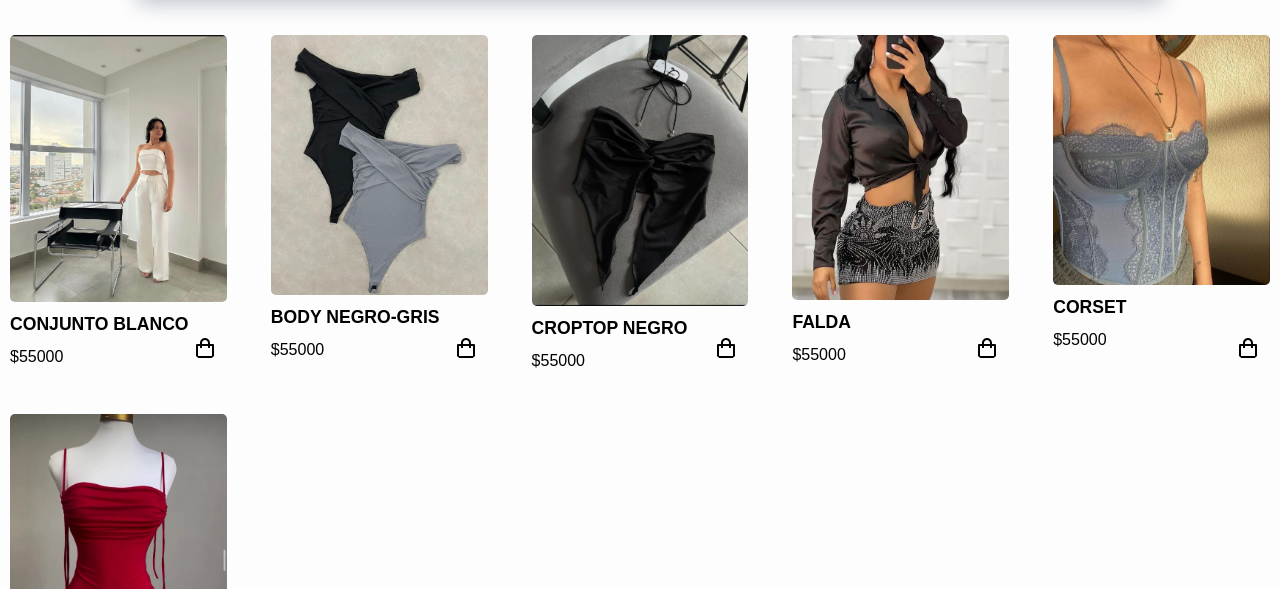
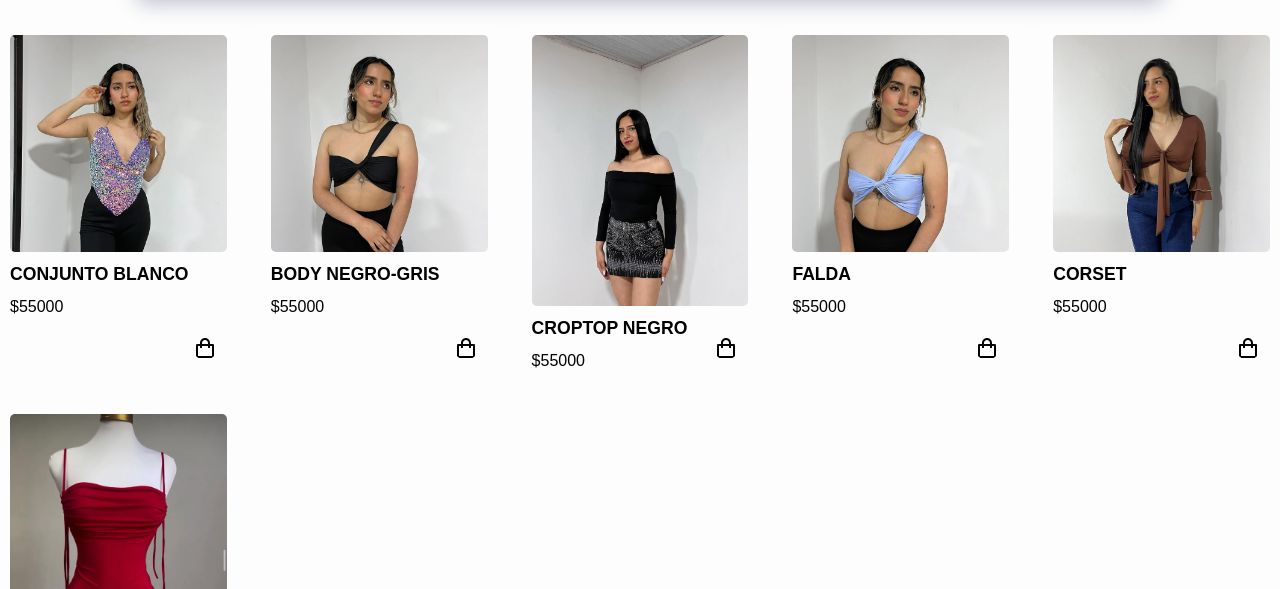
Before and after one commit to Alexus97/mockup-caliot-store, a plain HTML site: page index.html in a window 1280 px wide. Shown: the part 107-696 px from the top of the page. Drawn offline with Linux system fonts and the light colour scheme.

Commit message:
change img

```diff
--- a/index.html
+++ b/index.html
@@ -36,35 +36,35 @@
     <main class="main">
         <section class="shop__container">
             <div class="product__box">
-                <img src="./assets/img/blusaW.jpeg" alt="conjunto blanco-hueso" class="product__img">
+                <img src="./assets/img/modelo1.jpg" alt="conjunto blanco-hueso" class="product__img">
                 <h2 class="product__title">Conjunto blanco</h2>
                 <span class="price">$55000</span>
                 <img src="./assets/img/shopping-bag-regular-24.png" alt="" class="add__cart">
             </div>
 
             <div class="product__box">
-                <img src="./assets/img/bodyng.jpeg" alt="conjunto blanco-hueso" class="product__img">
+                <img src="./assets/img/modelo2.jpg" alt="conjunto blanco-hueso" class="product__img">
                 <h2 class="product__title">Body Negro-gris</h2>
                 <span class="price">$55000</span>
                 <img src="./assets/img/shopping-bag-regular-24.png" alt="" class="add__cart">
             </div>
 
             <div class="product__box">
-                <img src="./assets/img/estraplen.jpeg" alt="conjunto blanco-hueso" class="product__img">
+                <img src="./assets/img/modelo4.jpg" alt="conjunto blanco-hueso" class="product__img">
                 <h2 class="product__title">Croptop Negro</h2>
                 <span class="price">$55000</span>
                 <img src="./assets/img/shopping-bag-regular-24.png" alt="" class="add__cart">
             </div>
 
             <div class="product__box">
-                <img src="./assets/img/faldanorth.jpeg" alt="conjunto blanco-hueso" class="product__img">
+                <img src="./assets/img/modelo5.jpg" alt="conjunto blanco-hueso" class="product__img">
                 <h2 class="product__title">Falda</h2>
                 <span class="price">$55000</span>
                 <img src="./assets/img/shopping-bag-regular-24.png" alt="" class="add__cart">
             </div>
 
             <div class="product__box">
-                <img src="./assets/img/strapleg.jpeg" alt="conjunto blanco-hueso" class="product__img">
+                <img src="./assets/img/modelo6.jpg" alt="conjunto blanco-hueso" class="product__img">
                 <h2 class="product__title">Corset</h2>
                 <span class="price">$55000</span>
                 <img src="./assets/img/shopping-bag-regular-24.png" alt="" class="add__cart">
```
Also changed, not shown: assets/img/modelo1.jpg (added), assets/img/modelo2.jpg (added), assets/img/modelo4.jpg (added), assets/img/modelo5.jpg (added), assets/img/modelo6.jpg (added).
